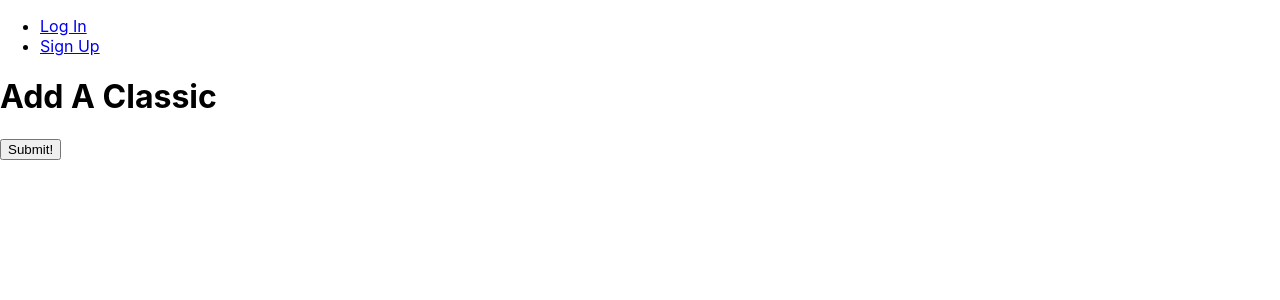
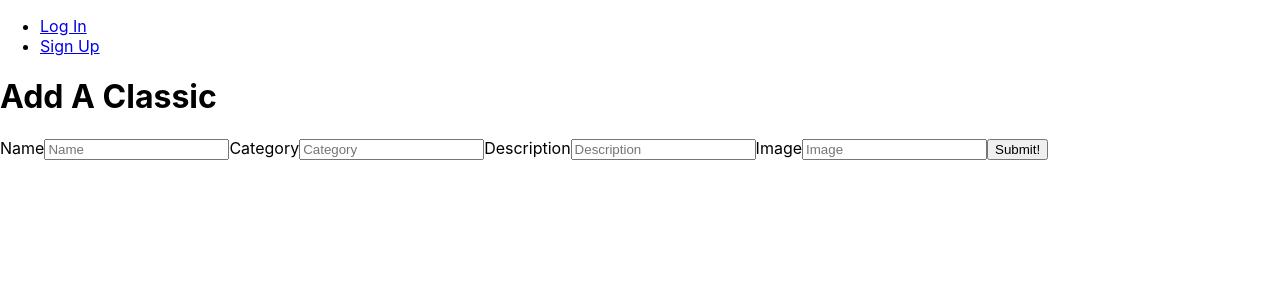
Before and after one commit to cmakride/classics-react-app, a React (Create React App) app: page /classics/new in a window 1280 px wide. Shown: the top 300 px of the page. Built offline with nearby package versions, Linux system fonts and the light colour scheme; no server answers.

Commit message:
Classic Input

```diff
--- a/src/Forms/ClassicForm.jsx
+++ b/src/Forms/ClassicForm.jsx
@@ -27,7 +27,7 @@ const ClassicForm = ({updateClassic,addClassic,user}) => {
       setForm({
         id: data.classic.id,
         name: data.classic.name,
-        category: data.classic.description,
+        category: data.classic.category,
         description: data.classic.description,
         image: data.classic.image
       })
--- a/src/Forms/ClassicInput.jsx
+++ b/src/Forms/ClassicInput.jsx
@@ -1,8 +1,26 @@
-const ClassicInput = () => {
+const ClassicInput = ({form, handleChange}) => {
   return (
     <>
-
-
+    <label htmlFor="name">Name</label>
+      <input
+        value={form.name ? form.name : ''} onChange={handleChange} id="name"
+        required name="name" type="text" placeholder="Name" autoComplete="off"
+      />
+      <label htmlFor="category">Category</label>
+      <input
+        value={form.category ? form.category : ''} onChange={handleChange} id="category"
+        required name="category" type="text" placeholder="Category" autoComplete="off"
+      />
+      <label htmlFor="description">Description</label>
+      <input
+        value={form.description ? form.description : ''} onChange={handleChange} id="description"
+        required name="description" type="text" placeholder="Description" autoComplete="off"
+      />
+      <label htmlFor="image">Image</label>
+      <input
+        value={form.image ? form.image : ''} onChange={handleChange} id="age"
+        required name="image" type="text" placeholder="Image" autoComplete="off"
+      />
     </>
    );
 }
```
